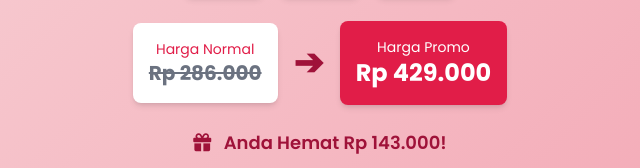
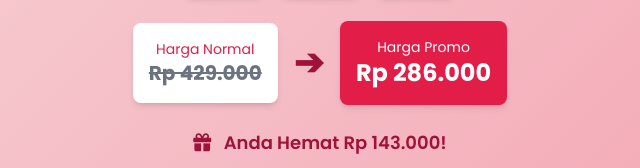
Before and after one commit to Al0426/gamiselizha, a plain HTML site: page index.html in a window 1280 px wide. Shown: the part 4107-4275 px from the top of the page, 320-960 px from the left. Drawn offline with nearby package versions, Linux system fonts and the light colour scheme; a script that the page names is missing.

Commit message:
Update index.html

```diff
--- a/index.html
+++ b/index.html
@@ -261,12 +261,12 @@
                 <div class="flex flex-col md:flex-row justify-center items-center gap-4">
                     <div class="bg-white rounded-lg p-4 shadow-md">
                         <div class="text-sm text-rose-600">Harga Normal</div>
-                        <div class="text-xl font-bold text-gray-500 line-through">Rp 286.000</div>
+                        <div class="text-xl font-bold text-gray-500 line-through">Rp 429.000</div>
                     </div>
                     <div class="text-4xl text-rose-800 font-bold">➔</div>
                     <div class="bg-rose-600 rounded-lg p-4 shadow-md">
                         <div class="text-sm text-white">Harga Promo</div>
-                        <div class="text-2xl font-bold text-white">Rp 429.000</div>
+                        <div class="text-2xl font-bold text-white">Rp 286.000</div>
                     </div>
                 </div>
 
```
